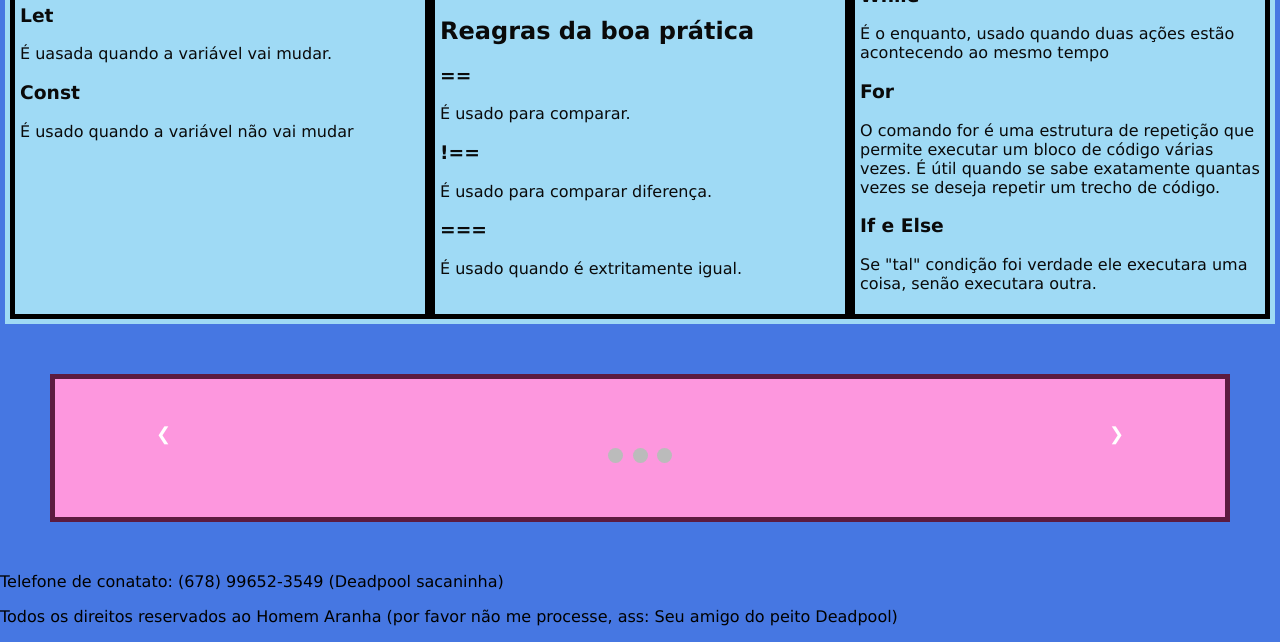
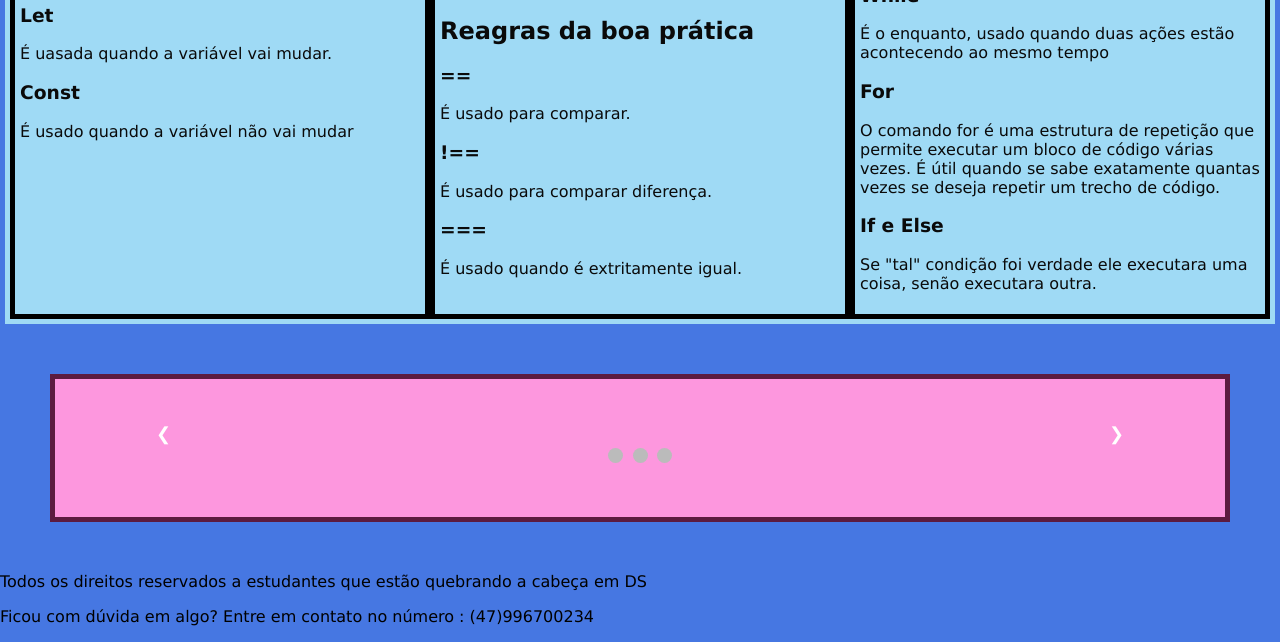
Before and after one commit to turmenaroza/revis-o, a plain HTML site: page index.html in a window 1280 px wide. Shown: the part 2973-3615 px from the top of the page. Drawn offline with Linux system fonts and the light colour scheme; files whose address does not match are found by name.

Commit message:
add rodapé

```diff
--- a/index.html
+++ b/index.html
@@ -257,9 +257,9 @@
 
 </main>
 <footer id="creditos">
-   <p>Telefone de conatato: (678) 99652-3549 (Deadpool sacaninha)
+   <p>Todos os direitos reservados a estudantes que estão quebrando a cabeça em DS
    </p>
-   <p>Todos os direitos reservados ao Homem Aranha (por favor não me processe, ass: Seu amigo do peito Deadpool)</p>
+   <p>Ficou com dúvida em algo? Entre em contato no número : (47)996700234</p>
 
 
 
```
